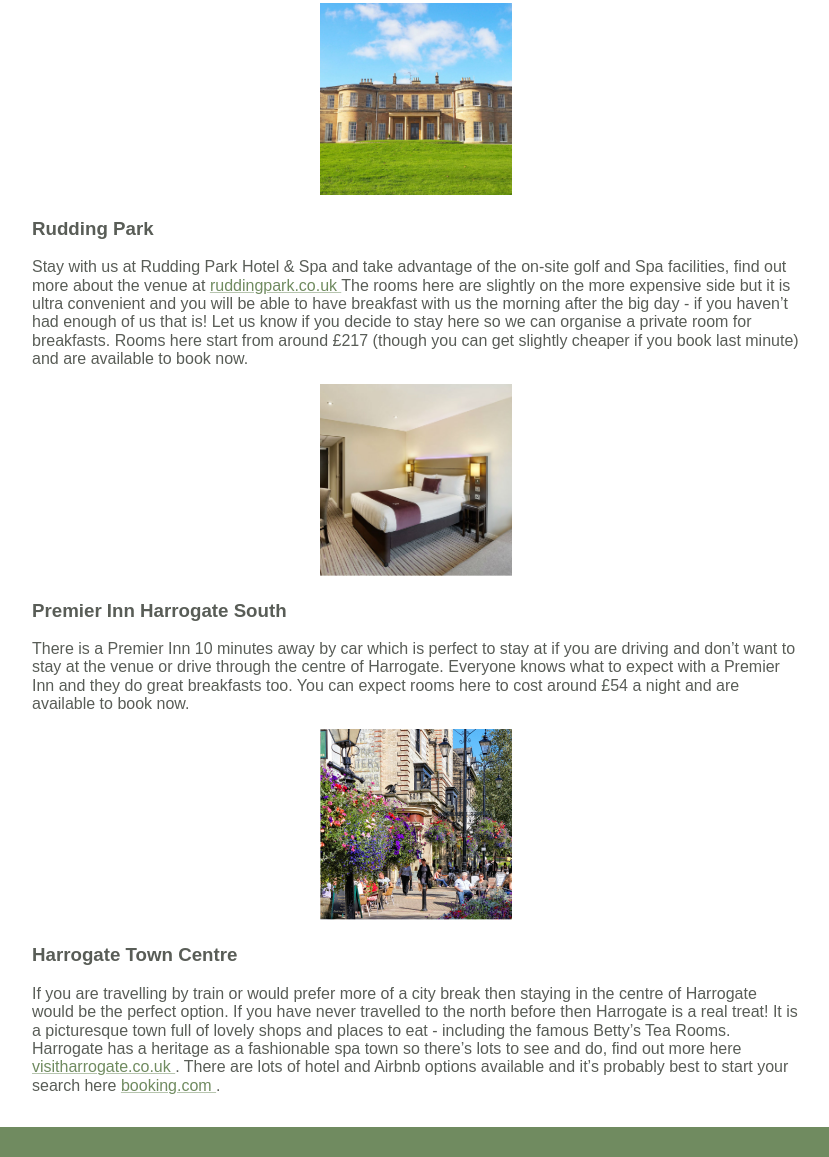
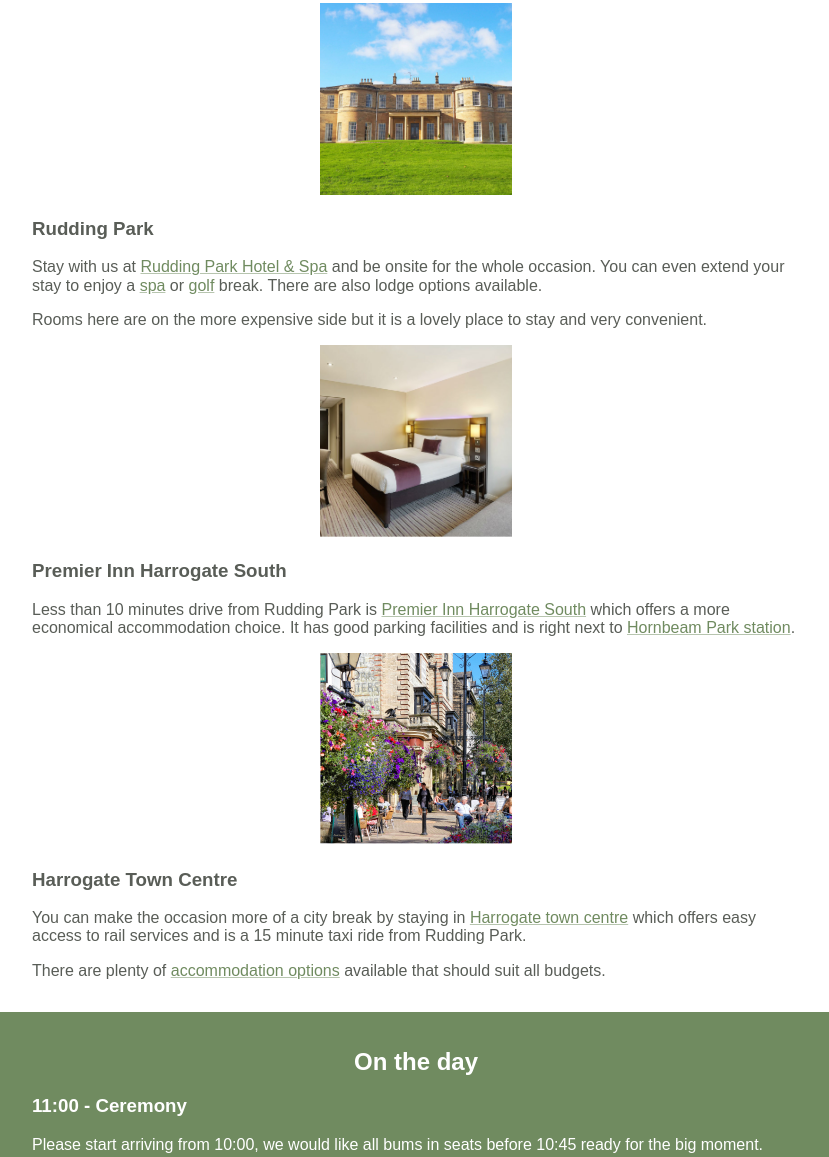
Before and after one commit to kevindew/donnakevin.wedding, a website built with webpack: page src/index.html in a window 1280 px wide. Shown: the part 1452-2609 px from the top of the page, without its empty margins (224-1053 px from the left). Built offline with nearby package versions, Linux system fonts and the light colour scheme; some packages are replaced by stand-ins of ours; files whose address does not match are found by name.

Commit message:
Update places to stay copy

```diff
--- a/src/index.html
+++ b/src/index.html
@@ -202,19 +202,19 @@
             <div class="image-highlight__copy-container">
               <h3 class="image-highlight__title">Rudding Park</h3>
               <p class="section-copy">
-                Stay with us at Rudding Park Hotel &amp; Spa and take advantage
-                of the on-site golf and Spa facilities, find out more about the
-                venue at
-                <a href="https://www.ruddingpark.co.uk" class="link">
-                  ruddingpark.co.uk
-                </a>
-                The rooms here are slightly on the more expensive side but it
-                is ultra convenient and you will be able to have breakfast with
-                us the morning after the big day - if you haven’t had enough of
-                us that is! Let us know if you decide to stay here so we can
-                organise a private room for breakfasts. Rooms here start from
-                around £217 (though you can get slightly cheaper if you book
-                last minute) and are available to book now.
+                Stay with us at
+                <a href="https://wwww.ruddingpark.co.uk/sleep/"
+                   class="link">Rudding Park Hotel &amp; Spa</a>
+                and be onsite for the whole occasion. You can even extend your
+                stay to enjoy a
+                <a href="https://www.ruddingpark.co.uk/spa/" class="link">spa</a>
+                or
+                <a href="https://www.ruddingpark.co.uk/golf/" class="link">golf</a>
+                break. There are also lodge options available.
+              </p>
+              <p class="section-copy">
+                Rooms here are on the more expensive side
+                but it is a lovely place to stay and very convenient.
               </p>
             </div>
           </div>
@@ -228,12 +228,14 @@
             <div class="image-highlight__copy-container">
               <h3 class="image-highlight__title">Premier Inn Harrogate South</h3>
               <p class="section-copy">
-                There is a Premier Inn 10 minutes away by car which is perfect
-                to stay at if you are driving and don’t want to stay at the
-                venue or drive through the centre of Harrogate. Everyone knows
-                what to expect with a Premier Inn and they do great breakfasts
-                too. You can expect rooms here to cost around £54 a night and
-                are available to book now.
+                Less than 10 minutes drive from Rudding Park is
+                <a href="https://www.premierinn.com/gb/en/hotels/england/north-yorkshire/harrogate/harrogate-south.html"
+                   class="link">Premier Inn Harrogate South</a>
+                which offers a more economical accommodation choice. It has
+                good parking facilities and is right next to
+                <a href="https://www.google.com/maps/place/Hornbeam+Park/@53.9780563,-1.5365209,14z/data=!4m5!3m4!1s0x487951644b5074b3:0xbb59ecd98f6a7fcf!8m2!3d53.9798673!4d-1.5268636"
+                   class="link"
+                   target="_blank">Hornbeam Park station</a>.
               </p>
             </div>
           </div>
@@ -247,21 +249,17 @@
             <div class="image-highlight__copy-container">
               <h3 class="image-highlight__title">Harrogate Town Centre</h3>
               <p class="section-copy">
-                If you are travelling by train or would prefer more of a city
-                break then staying in the centre of Harrogate would be the
-                perfect option. If you have never travelled to the north
-                before then Harrogate is a real treat! It is a picturesque
-                town full of lovely shops and places to eat - including the
-                famous Betty’s Tea Rooms. Harrogate has a heritage as a
-                fashionable spa town so there’s lots to see and do, find out
-                more here
-                <a href="https://www.visitharrogate.co.uk" class="link">
-                  visitharrogate.co.uk
-                </a>. There are lots of hotel and Airbnb options available
-                and it’s probably best to start your search here
-                <a href="https://www.booking.com" class="link">
-                  booking.com
-                </a>.
+                You can make the occasion more of a city break by staying in
+                <a href="https://www.visitharrogate.co.uk"
+                   class="link">Harrogate town centre</a>
+                which offers easy access to rail services and is a 15 minute
+                taxi ride from Rudding Park.
+              </p>
+              <p class="section-copy">
+                There are plenty of
+                <a href="https://www.booking.com/searchresults.en-gb.html?s=Harrogate+town+centre&is_ski_area=0&ssne=Harrogate&ssne_untouched=Harrogate&city=-2598194&checkin_monthday=27&checkin_month=3&checkin_year=2020&checkout_monthday=28&checkout_month=3&checkout_year=2020&group_adults=2&group_children=0&no_rooms=1&from_sf=1&ss_raw=Harrogate+town+center&dest_id=&dest_type="
+                   class="link">accommodation options</a>
+                available that should suit all budgets.
               </p>
             </div>
           </div>
```
